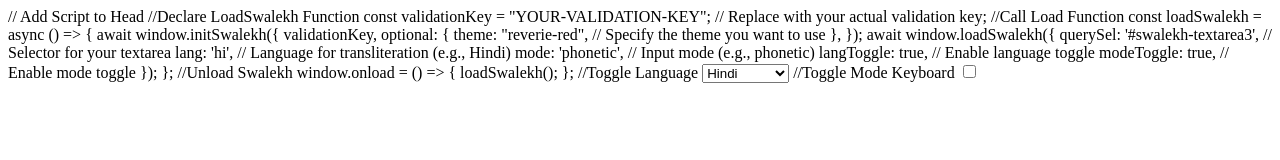
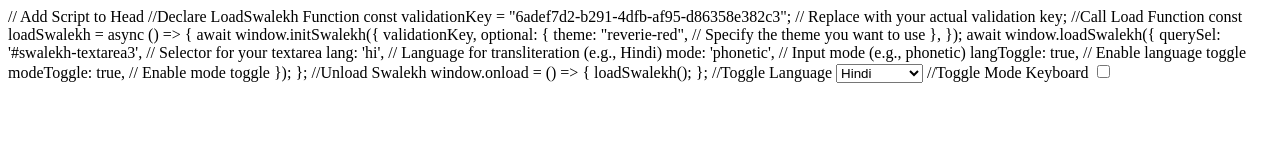
Before and after one commit to Sathyasri1/Test1, a plain HTML site: page index.html in a window 1280 px wide. Drawn offline with Linux system fonts and the light colour scheme.

Commit message:
Update index.html

```diff
--- a/index.html
+++ b/index.html
@@ -5,7 +5,7 @@
 </head>
 <body>
 //Declare LoadSwalekh Function
-const validationKey = "YOUR-VALIDATION-KEY"; // Replace with your actual validation key;
+const validationKey = "6adef7d2-b291-4dfb-af95-d86358e382c3"; // Replace with your actual validation key;
 
 //Call Load Function
 const loadSwalekh = async () => {
```
